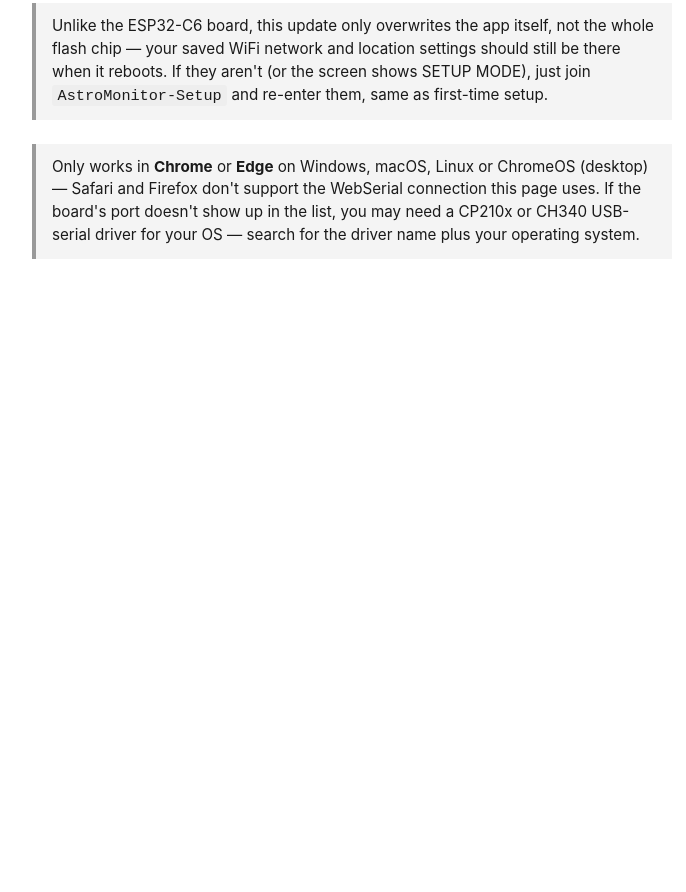
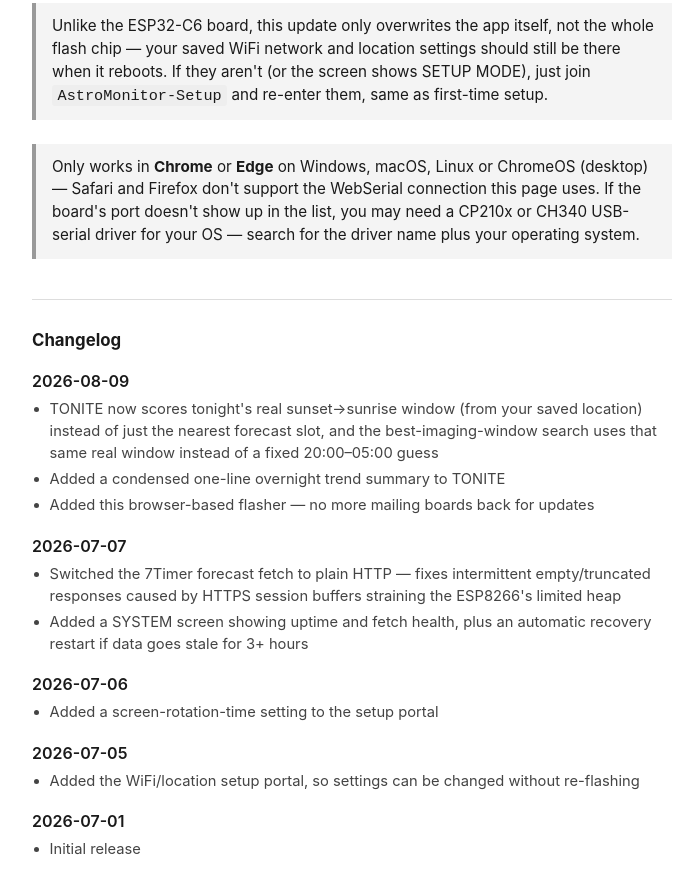
Before and after one commit to kylane/Astro_Monitor, a plain HTML site: page docs/esp8266/index.html in a window 1280 px wide. Shown: the part 528-1420 px from the top of the page, without its empty margins (288-974 px from the left). Before the commit the page ends 835 px from the top, so only its background shows below. Drawn offline with Linux system fonts and the light colour scheme.

Commit message:
Add a changelog to each device's flasher page
Dated entries built from real firmware history so recipients can see
what changed since their unit was last flashed.

```diff
--- a/docs/esp8266/index.html
+++ b/docs/esp8266/index.html
@@ -28,6 +28,12 @@
     font-size: 0.95rem;
   }
   code { background: #eee; padding: 0.1rem 0.35rem; border-radius: 3px; }
+  h2 { font-size: 1.05rem; margin: 2.5rem 0 1rem; border-top: 1px solid #ddd; padding-top: 1.75rem; }
+  .changelog dt { font-weight: 600; margin-top: 1.1rem; }
+  .changelog dt:first-child { margin-top: 0; }
+  .changelog dd { margin: 0.3rem 0 0; padding-left: 0; }
+  .changelog ul { margin: 0.2rem 0 0; padding-left: 1.1rem; font-size: 0.92rem; color: #444; }
+  .changelog li { margin-bottom: 0.25rem; }
 </style>
 </head>
 <body>
@@ -70,5 +76,42 @@
     CP210x or CH340 USB-serial driver for your OS — search for the driver name
     plus your operating system.
   </div>
+
+  <h2>Changelog</h2>
+  <dl class="changelog">
+    <dt>2026-08-09</dt>
+    <dd>
+      <ul>
+        <li>TONITE now scores tonight's real sunset&rarr;sunrise window (from your saved location) instead of just the nearest forecast slot, and the best-imaging-window search uses that same real window instead of a fixed 20:00&ndash;05:00 guess</li>
+        <li>Added a condensed one-line overnight trend summary to TONITE</li>
+        <li>Added this browser-based flasher — no more mailing boards back for updates</li>
+      </ul>
+    </dd>
+    <dt>2026-07-07</dt>
+    <dd>
+      <ul>
+        <li>Switched the 7Timer forecast fetch to plain HTTP — fixes intermittent empty/truncated responses caused by HTTPS session buffers straining the ESP8266's limited heap</li>
+        <li>Added a SYSTEM screen showing uptime and fetch health, plus an automatic recovery restart if data goes stale for 3+ hours</li>
+      </ul>
+    </dd>
+    <dt>2026-07-06</dt>
+    <dd>
+      <ul>
+        <li>Added a screen-rotation-time setting to the setup portal</li>
+      </ul>
+    </dd>
+    <dt>2026-07-05</dt>
+    <dd>
+      <ul>
+        <li>Added the WiFi/location setup portal, so settings can be changed without re-flashing</li>
+      </ul>
+    </dd>
+    <dt>2026-07-01</dt>
+    <dd>
+      <ul>
+        <li>Initial release</li>
+      </ul>
+    </dd>
+  </dl>
 </body>
 </html>
```
Also changed, not shown: docs/c6/index.html (+23 -0 lines).
